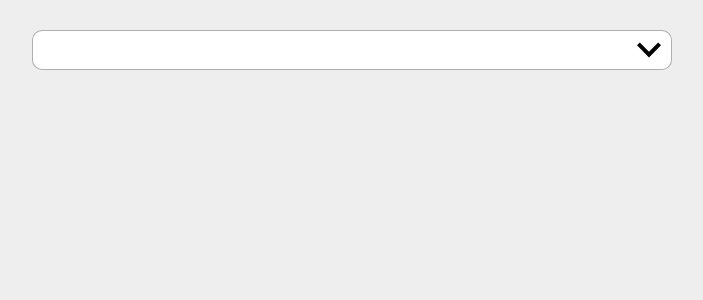
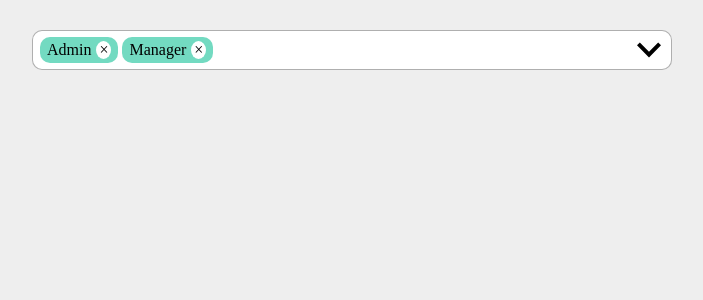
Before and after one commit to momotdev/multi-select, a React (Create React App) app: page / in a window 1280 px wide. Shown: the top 300 px of the page, without its empty margins (288-991 px from the left). Built offline with nearby package versions, Linux system fonts and the light colour scheme.

Commit message:
implemented selected options props

```diff
--- a/src/App.js
+++ b/src/App.js
@@ -16,7 +16,7 @@ function App() {
 	return (
 		<div className="app">
 			<div className="content">
-				<MultiSelect options={options} onChange={onChange}/>
+				<MultiSelect options={options} selectedOpts={['Admin', 'Manager']} onChange={onChange} />
 			</div>
 		</div>
 	);
--- a/src/components/MultiSelect/MultiSelect.jsx
+++ b/src/components/MultiSelect/MultiSelect.jsx
@@ -1,8 +1,8 @@
 import classes from './MultiSelect.module.css';
 import {useEffect, useRef, useState} from "react";
 
-const MultiSelect = ({options, onChange}) => {
-	const [selectedOptions, setSelectedOptions] = useState([]);
+const MultiSelect = ({options, selectedOpts, onChange}) => {
+	const [selectedOptions, setSelectedOptions] = useState(selectedOpts);
 	const [activeOptions, setActiveOptions] = useState(options);
 	const [isListOpen, setIsListOpen] = useState(false);
 	const selectStyle = isListOpen ? [classes.select, classes['select--active']] : [classes.select];
@@ -42,6 +42,7 @@ const MultiSelect = ({options, onChange}) => {
 		setActiveOptions(options.filter(option => !selectedOptions.some(o => o === option.label)));
 		onChange(options.filter(option => selectedOptions.some(o => o === option.label)));
 	}, [selectedOptions, options, onChange])
+
 
 	useEffect(() => {
 		window.addEventListener("click", (event) =>  {
```
